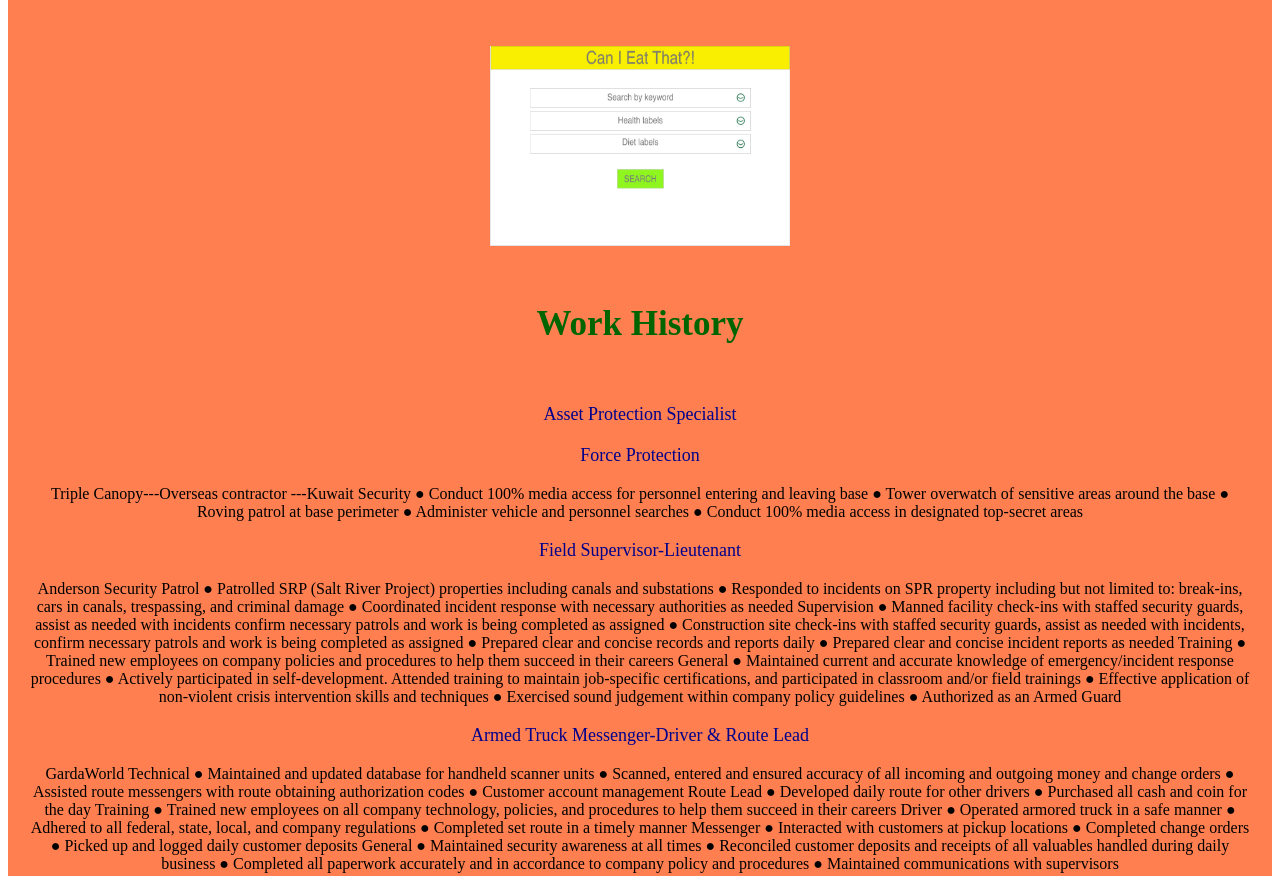
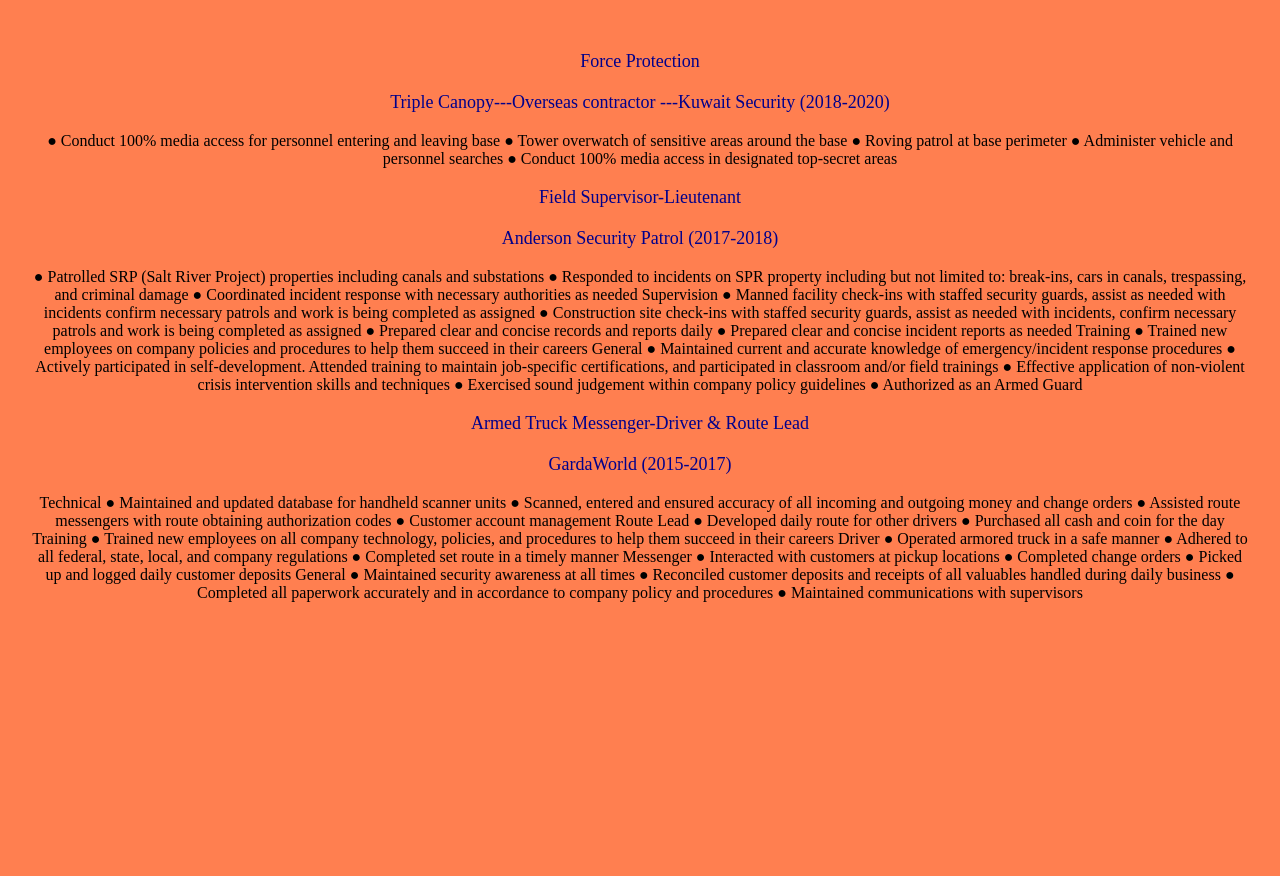
Before and after one commit to MarkReifke/Portfolio, a plain HTML site: page index.html in a window 1280 px wide. Shown: the part 3622-4498 px from the top of the page. After the commit the page ends 4252 px from the top, so only its background shows below. Drawn offline with Linux system fonts and the light colour scheme.

Commit message:
edit to work history

```diff
--- a/index.html
+++ b/index.html
@@ -71,9 +71,9 @@
                   Data Structures</h4>
           </section>
       </aside>
-    <section class="main-col">
+    <body class="main-col">
         <h5 class="title">About Me</h5>
-            <p class="text">My name is Mark Reifke. I graduated from the University of Arizona Full Stack Coding Bootcamp in May of 2021. I currently live in San Tan Valley, AZ.
+            <!-- <p class="text">My name is Mark Reifke. I graduated from the University of Arizona Full Stack Coding Bootcamp in May of 2021. I currently live in San Tan Valley, AZ.
                          In August of 2018, I went overseas to Kuwait and worked for 2 years as a Force Protection Officer.
                          Within 4 months of working, I got selected and put into a specialty group. While working in that group
                          I got to meet a lot of other contractors that worked within the IT field. While getting to know them
@@ -91,11 +91,11 @@
             </p>
             <p class="text">Im looking forward to what the future has instore and what I'm going to learn from school and advancing in a
                          career in coding.
-            </p>
+            </p> -->
         <h5 class="title">Professional Summary</h5>
             <p class="text">Focused and reliable individual with an excellent record of corporate safety and security
                          assurance. Experienced with a variety of software programs and ability to quickly learn new
-                         skills and software requirements. Adept with firearms, continuously training to maintain skill
+                         skills and software requirements. Continuously training to maintain skill
                          and proper procedures. Ability to maintain effective and professional communication with
                          superiors and coworkers throughout workday shifts.</p>
         <h5 class="title">Projects Ive worked on</h5>
@@ -120,16 +120,15 @@
                  </div>
             </p>
         <h5 class="title">Work History</h5>
-            <p class="text">Asset Protection Specialist</p>
-            <p class="text">Force Protection</p><p>Triple Canopy---Overseas contractor ---Kuwait
-                Security
+            <p class="text">Force Protection</p><p class="text">Triple Canopy---Overseas contractor ---Kuwait
+                Security (2018-2020)</p>
                 ● Conduct 100% media access for personnel entering and leaving base
                 ● Tower overwatch of sensitive areas around the base
                 ● Roving patrol at base perimeter
                 ● Administer vehicle and personnel searches
                 ● Conduct 100% media access in designated top-secret areas</p>
-            <p class="text">Field Supervisor-Lieutenant</p><p>Anderson Security
-                Patrol
+            <p class="text">Field Supervisor-Lieutenant</p><p class="text">Anderson Security
+                Patrol (2017-2018)</p>
                 ● Patrolled SRP (Salt River Project) properties including canals and substations
                 ● Responded to incidents on SPR property including but not limited to: break-ins, cars in
                 canals, trespassing, and criminal damage
@@ -153,7 +152,7 @@
                 ● Effective application of non-violent crisis intervention skills and techniques
                 ● Exercised sound judgement within company policy guidelines
                 ● Authorized as an Armed Guard</p>
-            <p class="text">Armed Truck Messenger-Driver & Route Lead</p><p>GardaWorld
+            <p class="text">Armed Truck Messenger-Driver & Route Lead</p><p class="text">GardaWorld (2015-2017)</p>
                 Technical
                 ● Maintained and updated database for handheld scanner units
                 ● Scanned, entered and ensured accuracy of all incoming and outgoing money and change
@@ -180,6 +179,6 @@
                 ● Completed all paperwork accurately and in accordance to company policy and
                 procedures
                 ● Maintained communications with supervisors</p>
-    </section>
+    </body>
   <!-- </main>   -->
 </body>
```
